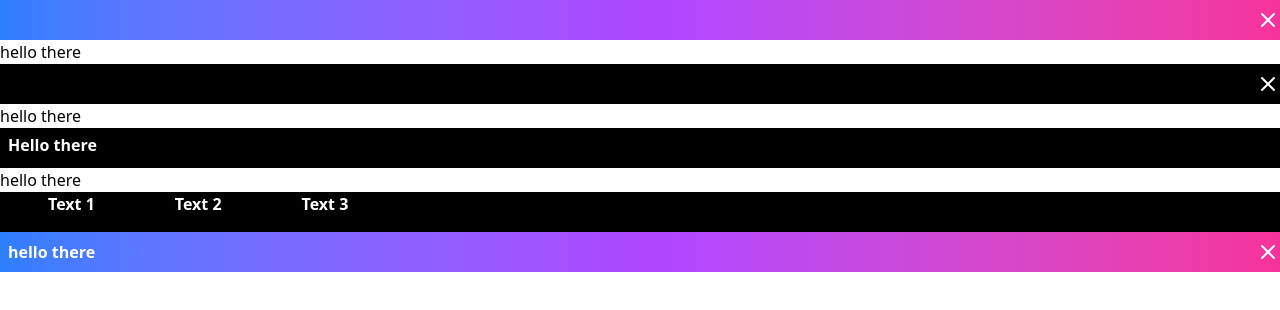
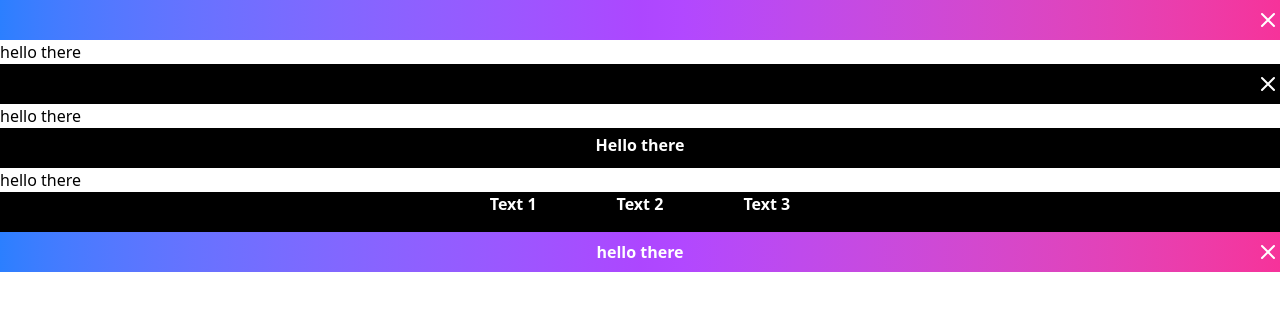
Before and after one commit to Pradikshan/react-animated-banner, a React (Vite) app: page / in a window 1280 px wide. Shown: the top 310 px of the page. Built offline with nearby package versions, Linux system fonts and the light colour scheme.

Commit message:
Added children

```diff
--- a/src/components/Banner.tsx
+++ b/src/components/Banner.tsx
@@ -1,5 +1,5 @@
 import React, { useState } from "react";
-import { AnimationType } from "../types/types";
+import { AnimationType, ChildrenPosition } from "../types/types";
 import { motion } from "motion/react";
 
 interface BannerProps {
@@ -15,6 +15,9 @@ interface BannerProps {
   animation?: AnimationType;
   duration?: number;
   closeIconVisible?: boolean;
+
+  childrenPosition?: ChildrenPosition;
+  children?: React.ReactElement;
 }
 
 const Banner: React.FC<BannerProps> = ({
@@ -27,8 +30,10 @@ const Banner: React.FC<BannerProps> = ({
   height = "h-auto",
   padding = "p-2",
   animation,
-  duration = 3,
+  duration = 5,
   closeIconVisible = false,
+  childrenPosition,
+  children,
 }) => {
   const [closeBanner, setCloseBanner] = useState<boolean>(false);
 
@@ -98,16 +103,40 @@ const Banner: React.FC<BannerProps> = ({
           )}
 
           {textArray ? (
-            <motion.div {...animationProps} className="flex">
+            <motion.div
+              {...animationProps}
+              className="flex items-center justify-center"
+            >
+              {childrenPosition === "before" && children && (
+                <div className="flex-shrink-0">{children}</div>
+              )}
               {textArray.map((item, index) => (
-                <p className={`${textStyles}`} key={index}>
-                  {item}
-                </p>
+                <>
+                  <div className="flex items-center justify-center" key={index}>
+                    <p className={`${textStyles}`}>{item}</p>
+                  </div>
+                </>
               ))}
+              {childrenPosition === "after" && children && (
+                <div className="flex-shrink-0">{children}</div>
+              )}
             </motion.div>
           ) : (
-            <motion.div {...animationProps}>
-              <p className={`${textStyles}`}>{text}</p>
+            <motion.div
+              {...animationProps}
+              className="flex items-center justify-center"
+            >
+              <>
+                {childrenPosition === "before" && children && (
+                  <div className="flex-shrink-0">{children}</div>
+                )}
+                <div className="flex items-center justify-center">
+                  <p className={`${textStyles}`}>{text}</p>
+                </div>
+                {childrenPosition === "after" && children && (
+                  <div className="flex-shrink-0">{children}</div>
+                )}
+              </>
             </motion.div>
           )}
         </div>
```
